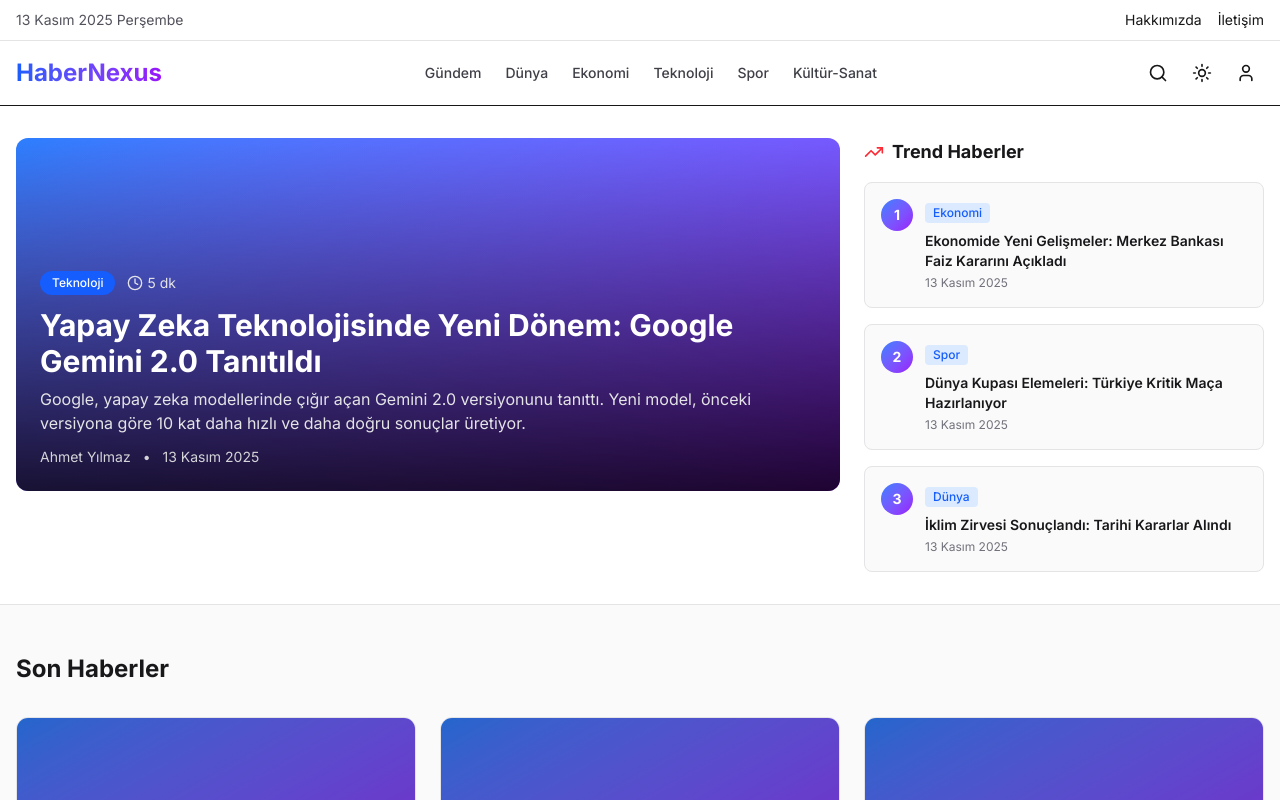
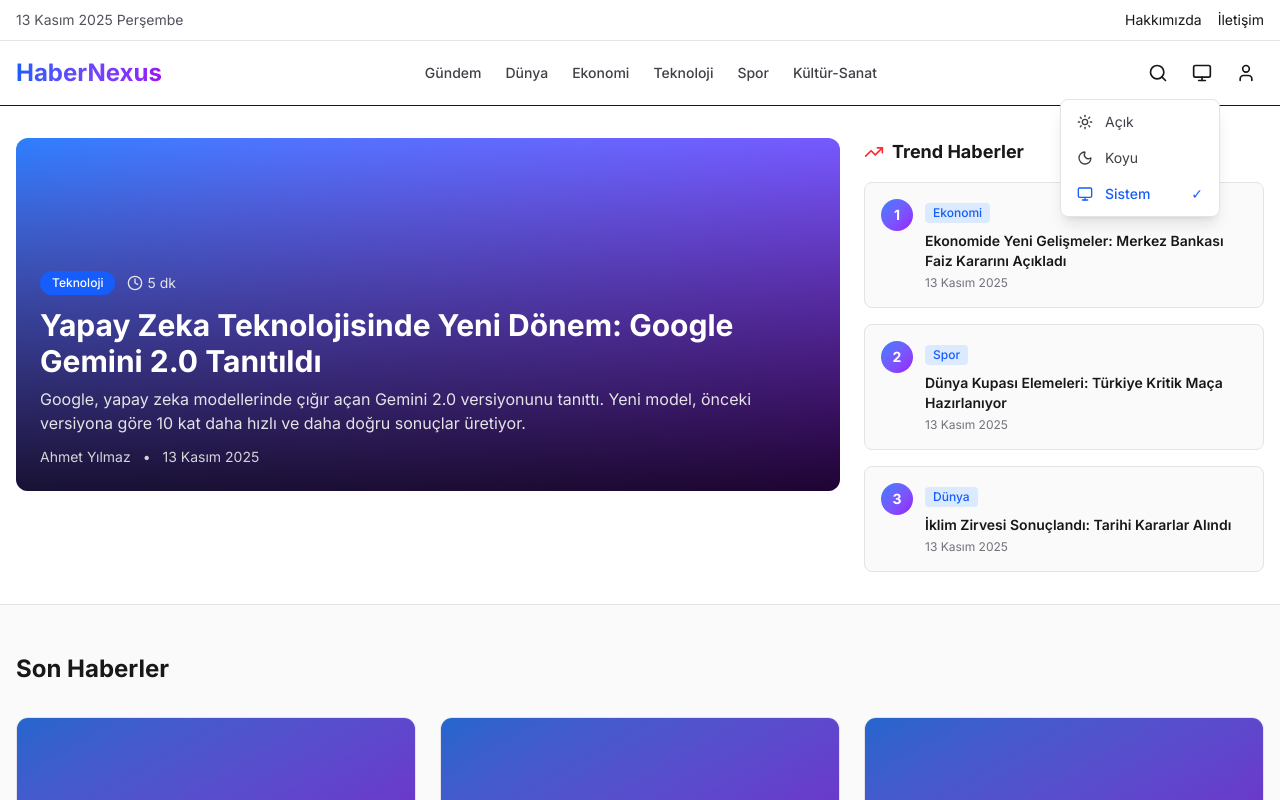
Before and after one commit to sata2500/haber-nexus, a Next.js app: page / in a window 1280 px wide. Both pictures are taken after a click on the button 1201 px from the left and 73 px from the top of the page. Shown: the top 800 px of the page. Built offline with nearby package versions, Linux system fonts and the light colour scheme.

Commit message:
feat: Tema değiştirme sistemi iyileştirildi - dropdown menü eklendi

```diff
--- a/components/layout/header.tsx
+++ b/components/layout/header.tsx
@@ -1,18 +1,12 @@
 'use client'
 
 import Link from 'next/link'
-import { useTheme } from 'next-themes'
-import { Moon, Sun, Menu, Search, User } from 'lucide-react'
-import { useState, useEffect } from 'react'
+import { Menu, Search, User } from 'lucide-react'
+import { useState } from 'react'
+import { ThemeToggle } from '@/components/theme-toggle'
 
 export function Header() {
-  const { theme, setTheme } = useTheme()
-  const [mounted, setMounted] = useState(false)
   const [mobileMenuOpen, setMobileMenuOpen] = useState(false)
-
-  useEffect(() => {
-    setMounted(true)
-  }, [])
 
   const categories = [
     { name: 'Gündem', href: '/kategori/gundem' },
@@ -78,19 +72,7 @@
             </button>
 
             {/* Theme Toggle */}
-            {mounted && (
-              <button
-                onClick={() => setTheme(theme === 'dark' ? 'light' : 'dark')}
-                className="p-2 rounded-lg hover:bg-zinc-100 dark:hover:bg-zinc-800 transition-colors"
-                aria-label="Tema değiştir"
-              >
-                {theme === 'dark' ? (
-                  <Sun className="h-5 w-5" />
-                ) : (
-                  <Moon className="h-5 w-5" />
-                )}
-              </button>
-            )}
+            <ThemeToggle />
 
             {/* User Menu */}
             <button
--- /dev/null
+++ b/components/theme-toggle.tsx
@@ -0,0 +1,83 @@
+'use client'
+
+import { useState, useEffect } from 'react'
+import { useTheme } from 'next-themes'
+import { Moon, Sun, Monitor } from 'lucide-react'
+
+export function ThemeToggle() {
+  const [mounted, setMounted] = useState(false)
+  const [isOpen, setIsOpen] = useState(false)
+  const { theme, setTheme } = useTheme()
+
+  useEffect(() => {
+    setMounted(true)
+  }, [])
+
+  // Hydration hatalarını önlemek için
+  if (!mounted) {
+    return (
+      <button
+        className="p-2 rounded-lg hover:bg-zinc-100 dark:hover:bg-zinc-800 transition-colors"
+        aria-label="Tema değiştir"
+      >
+        <Sun className="h-5 w-5" />
+      </button>
+    )
+  }
+
+  const themes = [
+    { value: 'light', label: 'Açık', icon: Sun },
+    { value: 'dark', label: 'Koyu', icon: Moon },
+    { value: 'system', label: 'Sistem', icon: Monitor },
+  ]
+
+  const currentTheme = themes.find(t => t.value === theme) || themes[2]
+  const CurrentIcon = currentTheme.icon
+
+  return (
+    <div className="relative">
+      <button
+        onClick={() => setIsOpen(!isOpen)}
+        className="p-2 rounded-lg hover:bg-zinc-100 dark:hover:bg-zinc-800 transition-colors"
+        aria-label="Tema değiştir"
+        aria-expanded={isOpen}
+      >
+        <CurrentIcon className="h-5 w-5" />
+      </button>
+
+      {isOpen && (
+        <>
+          {/* Overlay - dışarı tıklandığında menüyü kapat */}
+          <div
+            className="fixed inset-0 z-10"
+            onClick={() => setIsOpen(false)}
+          />
+
+          {/* Dropdown Menu */}
+          <div className="absolute right-0 mt-2 w-40 bg-white dark:bg-zinc-900 rounded-lg shadow-lg border border-zinc-200 dark:border-zinc-800 py-1 z-20">
+            {themes.map(({ value, label, icon: Icon }) => (
+              <button
+                key={value}
+                onClick={() => {
+                  setTheme(value)
+                  setIsOpen(false)
+                }}
+                className={`w-full flex items-center gap-3 px-4 py-2 text-sm hover:bg-zinc-100 dark:hover:bg-zinc-800 transition-colors ${
+                  theme === value
+                    ? 'text-blue-600 dark:text-blue-400 font-medium'
+                    : 'text-zinc-700 dark:text-zinc-300'
+                }`}
+              >
+                <Icon className="h-4 w-4" />
+                {label}
+                {theme === value && (
+                  <span className="ml-auto text-blue-600 dark:text-blue-400">✓</span>
+                )}
+              </button>
+            ))}
+          </div>
+        </>
+      )}
+    </div>
+  )
+}
```
Also changed, not shown: 1 other file (tests, documents, lock files or other folders).
